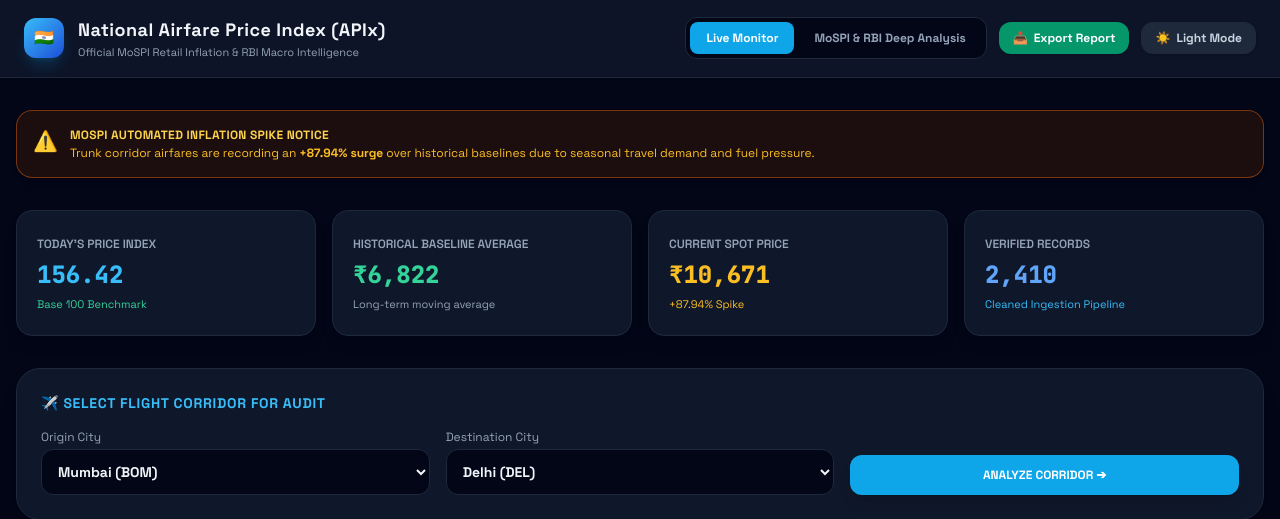
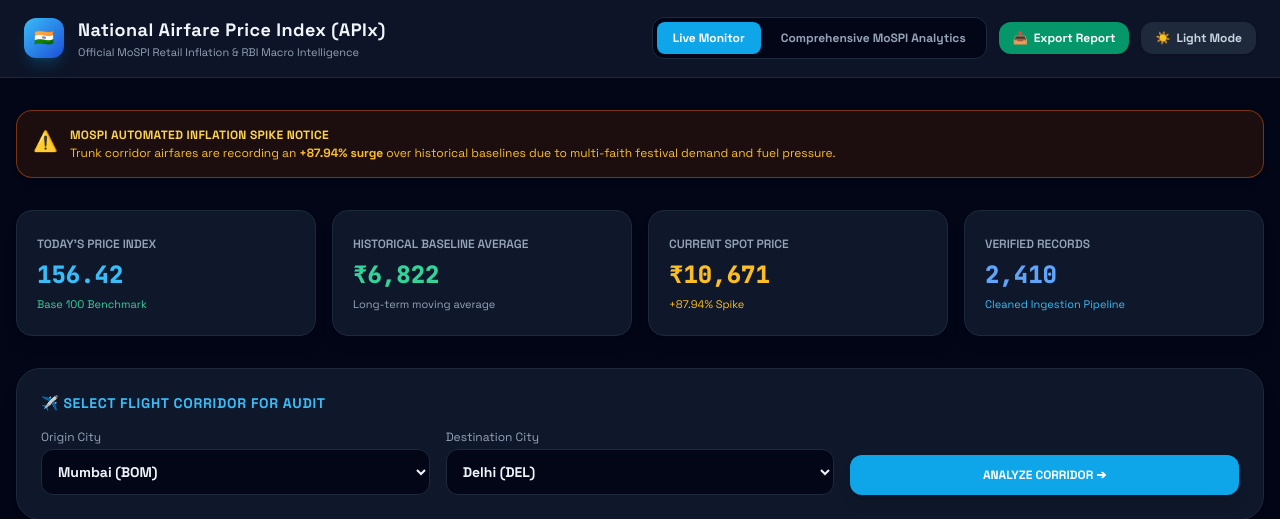
Before and after one commit to sumeetware1-cmyk/airintel-v2, a Flask app: page / in a window 1280 px wide. Shown: the top 519 px of the page. Run offline with Flask 3, Linux system fonts and the light colour scheme; some libraries are stand-ins or nearby versions.

Commit message:
Update index.html

```diff
--- a/templates/index.html
+++ b/templates/index.html
@@ -45,7 +45,7 @@
     <div class="flex items-center space-x-3">
       <div class="bg-slate-100 dark:bg-slate-950 p-1 rounded-xl border border-slate-200 dark:border-slate-800 flex space-x-1">
         <button onclick="switchPage('monitor')" id="tab-monitor" class="px-4 py-2 rounded-lg text-xs font-bold bg-sky-500 text-white transition">Live Monitor</button>
-        <button onclick="switchPage('analytics')" id="tab-analytics" class="px-4 py-2 rounded-lg text-xs font-bold text-slate-600 dark:text-slate-400 hover:text-white transition">MoSPI & RBI Deep Analysis</button>
+        <button onclick="switchPage('analytics')" id="tab-analytics" class="px-4 py-2 rounded-lg text-xs font-bold text-slate-600 dark:text-slate-400 hover:text-white transition">Comprehensive MoSPI Analytics</button>
       </div>
 
       <button onclick="exportMinisterialReport()" class="px-3.5 py-2 rounded-xl bg-emerald-600 hover:bg-emerald-500 text-white transition shadow text-xs font-bold hidden sm:flex items-center space-x-1.5">
@@ -69,7 +69,7 @@
         <span class="text-amber-600 dark:text-amber-400 text-xl font-bold">⚠️</span>
         <div>
           <h4 class="font-bold text-xs uppercase tracking-wide text-amber-800 dark:text-amber-300">MoSPI Automated Inflation Spike Notice</h4>
-          <p class="text-xs text-amber-700 dark:text-amber-400 mt-0.5">Trunk corridor airfares are recording an <strong id="alert-spike-val">+87.94% surge</strong> over historical baselines due to seasonal travel demand and fuel pressure.</p>
+          <p class="text-xs text-amber-700 dark:text-amber-400 mt-0.5">Trunk corridor airfares are recording an <strong id="alert-spike-val">+87.94% surge</strong> over historical baselines due to multi-faith festival demand and fuel pressure.</p>
         </div>
       </div>
 
@@ -167,59 +167,60 @@
 
     </section>
 
-    <!-- PAGE 2: MOSPI & RBI DEEP ANALYSIS (SPACIOUS MULTI-FACTOR & POLICY SUITE) -->
+    <!-- PAGE 2: COMPREHENSIVE MOSPI & RBI ANALYTICS SUITE -->
     <section id="page-analytics" class="hidden space-y-8">
 
-      <!-- HEADER EXPLANATION -->
+      <!-- HEADER -->
       <div class="bg-white dark:bg-slate-900 p-6 sm:p-8 rounded-3xl border border-slate-200 dark:border-slate-800 shadow-xl space-y-3">
-        <span class="bg-sky-100 dark:bg-sky-950 text-sky-600 dark:text-sky-400 px-3 py-1 rounded-lg text-xs font-black uppercase">Official Government Suite</span>
-        <h2 class="text-xl font-black">MoSPI & RBI Macroeconomic Multi-Factor Analysis Center</h2>
-        <p class="text-xs text-slate-500 dark:text-slate-400 max-w-3xl">This dedicated analytical workspace evaluates how airfares fluctuate due to fuel price shocks, seasonal festival surges, consumer demand density, international forex rates, and government tax adjustments to inform monetary policy.</p>
+        <span class="bg-sky-100 dark:bg-sky-950 text-sky-600 dark:text-sky-400 px-3 py-1 rounded-lg text-xs font-black uppercase">Advanced Macroeconomic Suite</span>
+        <h2 class="text-xl font-black">Comprehensive Multi-Variable Inflation Analysis Center</h2>
+        <p class="text-xs text-slate-500 dark:text-slate-400 max-w-4xl">Airfare inflation is driven by complex macro factors: Aviation Turbine Fuel (ATF) pricing, multi-faith festivals (Diwali, Eid, Christmas, Pongal, Durga Puja), seasonal climate conditions, international forex fluctuations, aircraft lease rates, and airport user development fee (UDF) adjustments.</p>
       </div>
 
-      <!-- RBI MONETARY POLICY & INTEREST RATE SIMULATOR -->
+      <!-- RBI POLICY SIMULATOR SUITE -->
       <div class="bg-white dark:bg-slate-900 p-6 sm:p-8 rounded-3xl border border-slate-200 dark:border-slate-800 shadow-xl space-y-6">
         <div class="flex flex-wrap justify-between items-center gap-4 border-b border-slate-200 dark:border-slate-800 pb-4">
           <div>
-            <span class="bg-blue-100 dark:bg-blue-950 text-blue-700 dark:text-blue-300 px-2.5 py-1 rounded text-[10px] font-black uppercase">Reserve Bank of India (RBI)</span>
-            <h3 class="text-base font-bold mt-1">Monetary Policy & Repo Rate Inflation Impact Simulator</h3>
+            <span class="bg-blue-100 dark:bg-blue-950 text-blue-700 dark:text-blue-300 px-2.5 py-1 rounded text-[10px] font-black uppercase">RBI & MoSPI Policy Modeling</span>
+            <h3 class="text-base font-bold mt-1">Macroeconomic Scenario & Repo Rate Impact Simulator</h3>
           </div>
-          <span class="text-xs font-mono text-emerald-600 dark:text-emerald-400 bg-emerald-100 dark:bg-emerald-950 px-3 py-1 rounded-lg border border-emerald-300 dark:border-emerald-800">Target Inflation Band: 4% ± 2%</span>
+          <span class="text-xs font-mono text-emerald-600 dark:text-emerald-400 bg-emerald-100 dark:bg-emerald-950 px-3 py-1 rounded-lg border border-emerald-300 dark:border-emerald-800">CPI Target: 4% ± 2%</span>
         </div>
 
         <div class="grid grid-cols-1 md:grid-cols-3 gap-6">
           <div class="space-y-4">
             <div>
-              <label class="text-xs font-bold text-slate-700 dark:text-slate-300 block mb-1.5">1. Fuel Surcharge Hike (ATF)</label>
+              <label class="text-xs font-bold text-slate-700 dark:text-slate-300 block mb-1.5">1. Fuel Surcharge (ATF Shocks)</label>
               <select id="sim-fuel" class="w-full text-xs bg-slate-100 dark:bg-slate-950 border border-slate-300 dark:border-slate-800 p-3 rounded-xl font-bold outline-none cursor-pointer">
-                <option value="0">Normal Fuel Rates (0% change)</option>
-                <option value="10">Moderate Hike (+10%)</option>
-                <option value="25" selected>Severe International Crude Spike (+25%)</option>
+                <option value="0">Normal Fuel Rates (0%)</option>
+                <option value="10">Moderate Crude Hike (+10%)</option>
+                <option value="25" selected>Severe Geopolitical Crude Spike (+25%)</option>
               </select>
             </div>
             <div>
-              <label class="text-xs font-bold text-slate-700 dark:text-slate-300 block mb-1.5">2. Seasonal & Festival Demand</label>
-              <select id="sim-season" class="w-full text-xs bg-slate-100 dark:bg-slate-950 border border-slate-300 dark:border-slate-800 p-3 rounded-xl font-bold outline-none cursor-pointer">
-                <option value="offpeak">Off-Peak Monsoon Period</option>
-                <option value="normal">Normal Business Quarter</option>
-                <option value="festival" selected>Diwali / Winter Holiday Festival Peak</option>
+              <label class="text-xs font-bold text-slate-700 dark:text-slate-300 block mb-1.5">2. Festival & Cultural Calendar</label>
+              <select id="sim-festival" class="w-full text-xs bg-slate-100 dark:bg-slate-950 border border-slate-300 dark:border-slate-800 p-3 rounded-xl font-bold outline-none cursor-pointer">
+                <option value="none">Standard Non-Festival Period</option>
+                <option value="diwali">Diwali / Durga Puja Peak</option>
+                <option value="eid_Xmas" selected>Eid, Christmas & New Year Holiday Rush</option>
+                <option value="pongal_onam">Pongal, Onam & Regional Festivals</option>
               </select>
             </div>
           </div>
 
           <div class="space-y-4">
             <div>
-              <label class="text-xs font-bold text-slate-700 dark:text-slate-300 block mb-1.5">3. Government & Airport Taxes (UDF/GST)</label>
-              <select id="sim-taxes" class="w-full text-xs bg-slate-100 dark:bg-slate-950 border border-slate-300 dark:border-slate-800 p-3 rounded-xl font-bold outline-none cursor-pointer">
-                <option value="stable" selected>Stable Statutory Taxes</option>
-                <option value="hike">Major Airport User Development Fee (UDF) Hike</option>
+              <label class="text-xs font-bold text-slate-700 dark:text-slate-300 block mb-1.5">3. Climate & Monsoon Disruptions</label>
+              <select id="sim-climate" class="w-full text-xs bg-slate-100 dark:bg-slate-950 border border-slate-300 dark:border-slate-800 p-3 rounded-xl font-bold outline-none cursor-pointer">
+                <option value="normal" selected>Normal Weather Conditions</option>
+                <option value="disruption">Severe Fog / Monsoon Flight Cancellations & Surge</option>
               </select>
             </div>
             <div>
-              <label class="text-xs font-bold text-slate-700 dark:text-slate-300 block mb-1.5">4. International Affairs & Forex (Lease Rates)</label>
-              <select id="sim-forex" class="w-full text-xs bg-slate-100 dark:bg-slate-950 border border-slate-300 dark:border-slate-800 p-3 rounded-xl font-bold outline-none cursor-pointer">
-                <option value="stable" selected>Stable USD-INR Exchange</option>
-                <option value="depreciation">Rupee Depreciation & Aircraft Lease Pressure</option>
+              <label class="text-xs font-bold text-slate-700 dark:text-slate-300 block mb-1.5">4. Government Taxes & Airport Fees (UDF)</label>
+              <select id="sim-taxes" class="w-full text-xs bg-slate-100 dark:bg-slate-950 border border-slate-300 dark:border-slate-800 p-3 rounded-xl font-bold outline-none cursor-pointer">
+                <option value="stable" selected>Stable Statutory Rates</option>
+                <option value="hike">Major Metropolitan Airport UDF & GST Hike</option>
               </select>
             </div>
           </div>
@@ -227,17 +228,17 @@
           <div class="bg-slate-100 dark:bg-slate-950 p-5 rounded-2xl border border-slate-200 dark:border-slate-800 flex flex-col justify-between">
             <div>
               <span class="text-[10px] font-black text-slate-500 uppercase tracking-wider block">Projected Headline CPI Impact</span>
-              <h4 class="text-3xl font-black text-emerald-600 dark:text-emerald-400 mono mt-2" id="sim-result-cpi">+6.8%</h4>
-              <p class="text-xs text-slate-500 dark:text-slate-400 mt-2">Recommended RBI Action: <strong class="text-amber-500">Hold Repo Rate / Monetary Tightening Watch</strong></p>
+              <h4 class="text-3xl font-black text-emerald-600 dark:text-emerald-400 mono mt-2" id="sim-result-cpi">+7.1%</h4>
+              <p class="text-xs text-slate-500 dark:text-slate-400 mt-2">Recommended RBI Action: <strong class="text-amber-500">Monetary Policy Tightening / Rate Watch</strong></p>
             </div>
             <button onclick="runPolicySimulation()" class="mt-4 w-full bg-sky-500 hover:bg-sky-400 text-white font-black py-2.5 rounded-xl text-xs shadow transition">
-              RUN RBI POLICY MODEL ➔
+              CALCULATE MACRO IMPACT ➔
             </button>
           </div>
         </div>
       </div>
 
-      <!-- SPACIOUS MULTI-FACTOR CHARTS & GRAPHS -->
+      <!-- COMPREHENSIVE GRAPHS & CHARTS -->
       <div class="grid grid-cols-1 lg:grid-cols-2 gap-6">
         <div class="bg-white dark:bg-slate-900 p-6 rounded-3xl border border-slate-200 dark:border-slate-800 shadow-xl space-y-4">
           <div class="flex justify-between items-center">
@@ -248,16 +249,16 @@
         </div>
 
         <div class="bg-white dark:bg-slate-900 p-6 rounded-3xl border border-slate-200 dark:border-slate-800 shadow-xl space-y-4">
-          <h3 class="font-bold text-sm">Multi-Factor Inflation Driver Breakdown (%)</h3>
-          <p class="text-xs text-slate-500">Quantifying the precise contribution of fuel, demand, festivals, and taxes.</p>
+          <h3 class="font-bold text-sm">Multi-Factor Inflation Contribution Weight (%)</h3>
+          <p class="text-xs text-slate-500">Quantifying fuel, festivals, climate, demand, and government taxes.</p>
           <div class="h-72"><canvas id="driverWeightChart"></canvas></div>
         </div>
       </div>
 
       <div class="bg-white dark:bg-slate-900 p-6 rounded-3xl border border-slate-200 dark:border-slate-800 shadow-xl space-y-4">
-        <h3 class="font-bold text-sm">Seasonal, Festival & Climate Surge Analysis Across Quarters</h3>
-        <p class="text-xs text-slate-500">MoSPI tracking of weather disruptions, festive rushes, and holiday demand elasticity.</p>
-        <div class="h-72"><canvas id="seasonalChart"></canvas></div>
+        <h3 class="font-bold text-sm">Multi-Faith Festival & Seasonal Surge Analysis (Annual Calendar)</h3>
+        <p class="text-xs text-slate-500">Tracking price surges across Diwali, Eid, Christmas, Pongal, Onam, and summer/winter holiday rushes.</p>
+        <div class="h-72"><canvas id="festivalCalendarChart"></canvas></div>
       </div>
 
     </section>
@@ -268,7 +269,7 @@
     let trendChart = null;
     let historyChart = null;
     let driverChart = null;
-    let seasonalChart = null;
+    let festivalChart = null;
     let radarMap = null;
     let routeLine = null;
     let originMarker = null;
@@ -325,17 +326,18 @@
 
     function runPolicySimulation() {
       const fuel = document.getElementById('sim-fuel').value;
-      const season = document.getElementById('sim-season').value;
+      const festival = document.getElementById('sim-festival').value;
+      const climate = document.getElementById('sim-climate').value;
       const taxes = document.getElementById('sim-taxes').value;
-      const forex = document.getElementById('sim-forex').value;
 
-      let score = 3.2;
-      if (fuel === '10') score += 1.5;
-      if (fuel === '25') score += 3.8;
-      if (season === 'festival') score += 2.4;
-      if (season === 'normal') score += 0.8;
-      if (taxes === 'hike') score += 1.1;
-      if (forex === 'depreciation') score += 1.6;
+      let score = 3.0;
+      if (fuel === '10') score += 1.2;
+      if (fuel === '25') score += 3.5;
+      if (festival === 'diwali') score += 2.8;
+      if (festival === 'eid_Xmas') score += 3.2;
+      if (festival === 'pongal_onam') score += 1.8;
+      if (climate === 'disruption') score += 1.5;
+      if (taxes === 'hike') score += 1.0;
 
       document.getElementById('sim-result-cpi').innerText = `+${score.toFixed(1)}%`;
     }
@@ -510,19 +512,19 @@
       driverChart = new Chart(document.getElementById('driverWeightChart').getContext('2d'), {
         type: 'bar',
         data: {
-          labels: ['Aviation Fuel (ATF)', 'Festivals & Holidays', 'Domestic Demand', 'Govt Taxes & UDF', 'Forex & Lease Rates'],
-          datasets: [{ label: 'Inflation Contribution Weight (%)', data: [34, 28, 22, 10, 6], backgroundColor: ['#0ea5e9', '#f59e0b', '#10b981', '#6366f1', '#ec4899'] }]
+          labels: ['Aviation Fuel (ATF)', 'Multi-Faith Festivals', 'Consumer Demand', 'Climate & Fog', 'Govt Taxes & UDF'],
+          datasets: [{ label: 'Inflation Contribution Weight (%)', data: [32, 26, 22, 12, 8], backgroundColor: ['#0ea5e9', '#f59e0b', '#10b981', '#6366f1', '#ec4899'] }]
         },
         options: { responsive: true, maintainAspectRatio: false }
       });
 
-      // 3. Seasonal & Climate Surge Chart
-      if (seasonalChart) seasonalChart.destroy();
-      seasonalChart = new Chart(document.getElementById('seasonalChart').getContext('2d'), {
+      // 3. Comprehensive Festival Calendar Chart
+      if (festivalChart) festivalChart.destroy();
+      festivalChart = new Chart(document.getElementById('festivalCalendarChart').getContext('2d'), {
         type: 'bar',
         data: {
-          labels: ['Q1 (Summer/Holi)', 'Q2 (Monsoon/Off-Peak)', 'Q3 (Festivals/Diwali)', 'Q4 (Winter/New Year)'],
-          datasets: [{ label: 'Average Route Price Surge (%) Over Base', data: [22, 4, 58, 74], backgroundColor: '#f59e0b' }]
+          labels: ['Diwali / Durga Puja', 'Eid & Ramadan Rush', 'Christmas & New Year', 'Pongal / Onam / Bihu', 'Summer Vacation'],
+          datasets: [{ label: 'Average Route Price Surge (%) Over Base', data: [65, 52, 74, 45, 58], backgroundColor: '#f59e0b' }]
         },
         options: { responsive: true, maintainAspectRatio: false }
       });
```
